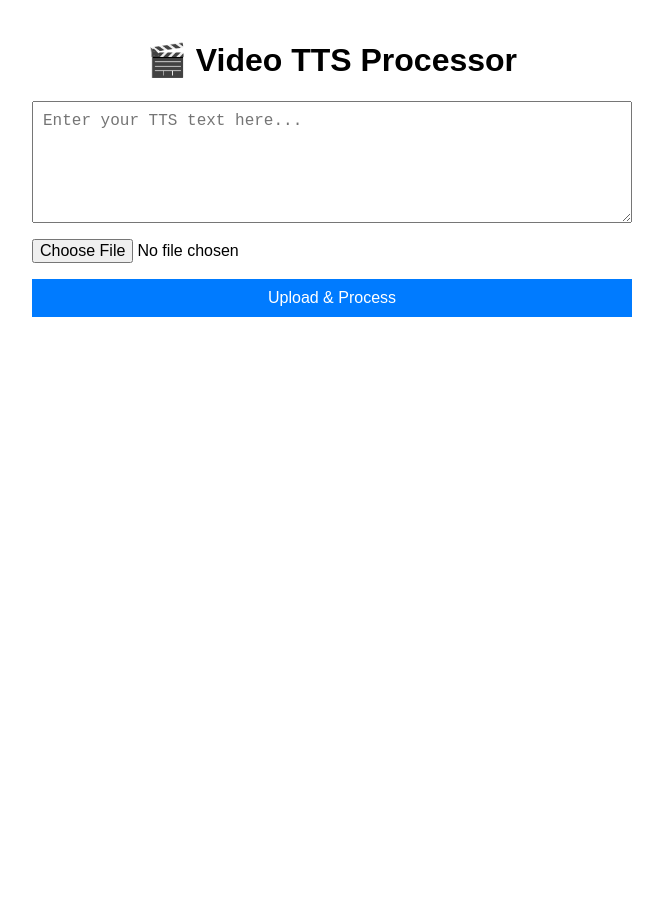
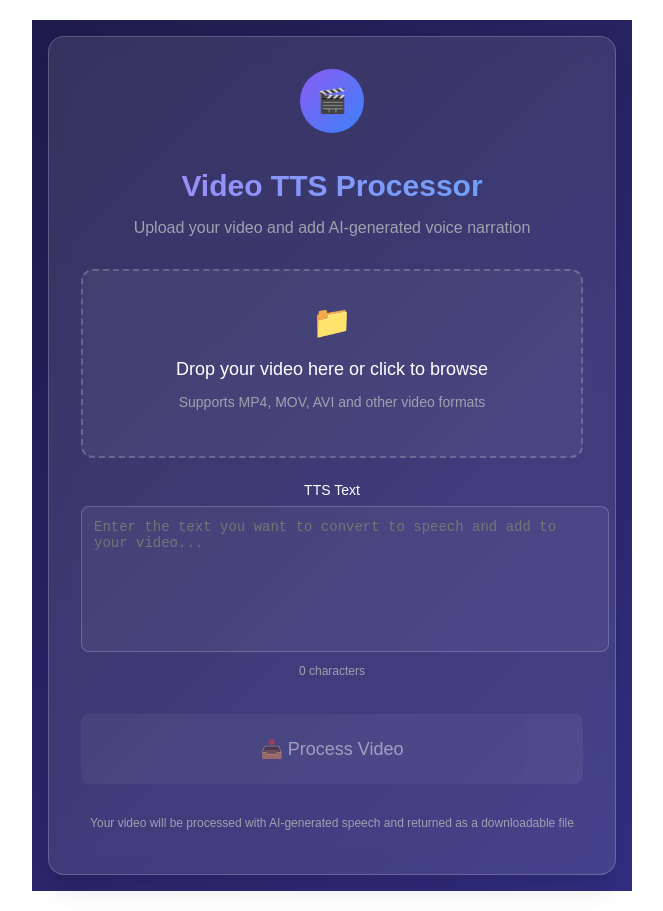
Before and after one commit to yuvalPerets/video-tts-client, a React (Create React App) app: page / in a window 1280 px wide. Shown: the whole page, without its empty margins (308-971 px from the left). Before the commit the page ends 800 px from the top, so only its background shows below. Built offline with nearby package versions, Linux system fonts and the light colour scheme.

Commit message:
changing the looks

```diff
--- a/src/App.js
+++ b/src/App.js
@@ -5,7 +5,7 @@ import "./App.css";
 function App() {
   return (
     <div className="App">
-      <h1>🎬 Video TTS Processor</h1>
+
       <UploadForm />
     </div>
   );
--- a/src/components/UploadForm.js
+++ b/src/components/UploadForm.js
@@ -1,16 +1,62 @@
-import React, { useState } from "react";
+import React, { useState, useRef } from "react";
 import axios from "axios";
 
 function UploadForm() {
   const [videoFile, setVideoFile] = useState(null);
   const [text, setText] = useState("");
-  const [progress, setProgress] = useState(0);
+  const [progress, setProgress] = useState({
+    upload: 0,
+    processing: false,
+    complete: false
+  });
   const [downloading, setDownloading] = useState(false);
   const [message, setMessage] = useState("");
+  const [isDragOver, setIsDragOver] = useState(false);
+  const fileInputRef = useRef(null);
+
+  const handleDragOver = (e) => {
+    e.preventDefault();
+    setIsDragOver(true);
+  };
+
+  const handleDragLeave = (e) => {
+    e.preventDefault();
+    setIsDragOver(false);
+  };
+
+  const handleDrop = (e) => {
+    e.preventDefault();
+    setIsDragOver(false);
+
+    const files = e.dataTransfer.files;
+    if (files.length > 0 && files[0].type.startsWith('video/')) {
+      setVideoFile(files[0]);
+      alert(`Selected: ${files[0].name}`);
+    } else {
+      alert("Please select a video file");
+    }
+  };
+
+  const handleFileSelect = (e) => {
+    const file = e.target.files?.[0];
+    if (file) {
+      setVideoFile(file);
+      alert(`Selected: ${file.name}`);
+    }
+  };
+
+  const resetProgress = () => {
+    setProgress({ upload: 0, processing: false, complete: false });
+    setMessage("");
+  };
 
   const handleUpload = async (e) => {
     e.preventDefault();
-    if (!videoFile || !text) return alert("Please upload a video and enter text.");
+
+    if (!videoFile || !text.trim()) {
+      alert("Please upload a video and enter text for TTS");
+      return;
+    }
 
     const formData = new FormData();
     formData.append("video", videoFile);
@@ -18,69 +64,294 @@ function UploadForm() {
 
     try {
       setDownloading(true);
-      setProgress(0);
-      setMessage("📤 Uploading and processing...");
+      resetProgress();
+      setMessage("📤 Uploading video...");
 
       const response = await axios.post(
-        "https://video-tts-backend.onrender.com/upload", // ✅ Use your backend URL
+        "https://video-tts-backend.onrender.com/upload",
         formData,
         {
           headers: { "Content-Type": "multipart/form-data" },
           responseType: "blob",
-          onUploadProgress: (e) => {
-            const percent = e.loaded / e.total;
-            setProgress(percent);
+          onUploadProgress: (progressEvent) => {
+            if (progressEvent.total) {
+              const uploadPercent = Math.round((progressEvent.loaded / progressEvent.total) * 100);
+              setProgress(prev => ({ ...prev, upload: uploadPercent }));
+
+              if (uploadPercent === 100) {
+                setMessage("🎬 Processing video with TTS...");
+                setProgress(prev => ({ ...prev, processing: true }));
+              }
+            }
           },
           timeout: 180000,
         }
       );
 
+      setProgress(prev => ({ ...prev, complete: true }));
+      setMessage("⬇️ Downloading processed video...");
+
+      // Create download
       const blob = new Blob([response.data], { type: "video/mp4" });
       const url = window.URL.createObjectURL(blob);
       const link = document.createElement("a");
       link.href = url;
-      link.download = `processed_${Date.now()}.mp4`;
+      link.download = `tts_video_${Date.now()}.mp4`;
       document.body.appendChild(link);
       link.click();
       link.remove();
+      window.URL.revokeObjectURL(url);
 
-      setMessage("✅ Video processed and downloaded.");
+      setMessage("✅ Video processed and downloaded successfully!");
+
     } catch (err) {
-      console.error("❌ Upload failed", err);
-      setMessage("❌ Upload or processing failed.");
+      console.error("Upload failed:", err);
+      setMessage("❌ Processing failed. Please try again.");
     } finally {
       setDownloading(false);
-      setProgress(0);
+      setTimeout(() => resetProgress(), 3000);
     }
   };
 
+  const getProgressPercent = () => {
+    if (progress.complete) return 100;
+    if (progress.processing) return 85;
+    return progress.upload;
+  };
+
   return (
-    <form onSubmit={handleUpload} className="upload-form">
+    <div style={{
+      minHeight: '100vh',
+      display: 'flex',
+      alignItems: 'center',
+      justifyContent: 'center',
+      padding: '1rem',
+      background: 'linear-gradient(135deg, #1e1b4b 0%, #312e81 100%)'
+    }}>
+      <div style={{
+        width: '100%',
+        maxWidth: '42rem',
+        backgroundColor: 'rgba(255, 255, 255, 0.1)',
+        backdropFilter: 'blur(10px)',
+        border: '1px solid rgba(255, 255, 255, 0.2)',
+        borderRadius: '1rem',
+        padding: '2rem',
+        boxShadow: '0 20px 25px -5px rgba(0, 0, 0, 0.1)'
+      }}>
+        {/* Header */}
+        <div style={{ textAlign: 'center', marginBottom: '2rem' }}>
+          <div style={{
+            display: 'inline-flex',
+            alignItems: 'center',
+            justifyContent: 'center',
+            width: '4rem',
+            height: '4rem',
+            borderRadius: '50%',
+            marginBottom: '1rem',
+            background: 'linear-gradient(135deg, #8b5cf6, #3b82f6)',
+            color: 'white',
+            fontSize: '1.5rem'
+          }}>
+            🎬
+          </div>
+          <h1 style={{
+            fontSize: '1.875rem',
+            fontWeight: 'bold',
+            background: 'linear-gradient(to right, #a78bfa, #60a5fa)',
+            WebkitBackgroundClip: 'text',
+            WebkitTextFillColor: 'transparent',
+            marginBottom: '0.5rem'
+          }}>
+            Video TTS Processor
+          </h1>
+          <p style={{ color: '#9ca3af' }}>
+            Upload your video and add AI-generated voice narration
+          </p>
+        </div>
+
+        <form onSubmit={handleUpload} style={{ display: 'flex', flexDirection: 'column', gap: '1.5rem' }}>
+          {/* File Upload Zone */}
+          <div
+            style={{
+              backgroundColor: 'rgba(255, 255, 255, 0.05)',
+              border: `2px dashed ${isDragOver ? '#8b5cf6' : 'rgba(255, 255, 255, 0.2)'}`,
+              borderRadius: '0.75rem',
+              padding: '2rem',
+              textAlign: 'center',
+              cursor: 'pointer',
+              transition: 'all 0.3s ease',
+              transform: isDragOver ? 'scale(1.02)' : 'scale(1)'
+            }}
+            onDragOver={handleDragOver}
+            onDragLeave={handleDragLeave}
+            onDrop={handleDrop}
+            onClick={() => fileInputRef.current?.click()}
+          >
+            <input
+              ref={fileInputRef}
+              type="file"
+              accept="video/*"
+              onChange={handleFileSelect}
+              style={{ display: 'none' }}
+              required
+            />
+
+            <div style={{ marginBottom: '1rem', fontSize: '2rem' }}>📁</div>
+
+            {videoFile ? (
+              <div>
+                <p style={{ color: '#34d399', fontWeight: '500', marginBottom: '0.5rem' }}>
+                  ✓ {videoFile.name}
+                </p>
+                <p style={{ color: '#9ca3af', fontSize: '0.875rem' }}>
+                  {(videoFile.size / (1024 * 1024)).toFixed(2)} MB
+                </p>
+              </div>
+            ) : (
+              <div>
+                <p style={{ fontSize: '1.125rem', fontWeight: '500', color: 'white', marginBottom: '0.5rem' }}>
+                  Drop your video here or click to browse
+                </p>
+                <p style={{ color: '#9ca3af', fontSize: '0.875rem' }}>
+                  Supports MP4, MOV, AVI and other video formats
+                </p>
+              </div>
+            )}
+          </div>
+
+          {/* Text Input */}
+          <div>
+            <label style={{ fontSize: '0.875rem', fontWeight: '500', color: 'white', marginBottom: '0.5rem', display: 'block' }}>
+              TTS Text
+            </label>
             <textarea
-        placeholder="Enter your TTS text here..."
+              placeholder="Enter the text you want to convert to speech and add to your video..."
               value={text}
               onChange={(e) => setText(e.target.value)}
+              style={{
+                width: '100%',
+                minHeight: '120px',
+                padding: '0.75rem',
+                backgroundColor: 'rgba(255, 255, 255, 0.05)',
+                border: '1px solid rgba(255, 255, 255, 0.2)',
+                borderRadius: '0.5rem',
+                color: 'white',
+                resize: 'none',
+                fontSize: '0.875rem'
+              }}
               required
             />
-      <input
-        type="file"
-        accept="video/*"
-        onChange={(e) => setVideoFile(e.target.files[0])}
-        required
-      />
-      <button type="submit" disabled={downloading}>
-        {downloading ? "Processing..." : "Upload & Process"}
-      </button>
+            <p style={{ color: '#9ca3af', fontSize: '0.75rem', marginTop: '0.5rem' }}>
+              {text.length} characters
+            </p>
+          </div>
 
+          {/* Progress Section */}
           {downloading && (
-        <>
-          <progress value={progress} max="1" />
-          <p>Uploading... {Math.round(progress * 100)}%</p>
-        </>
+            <div style={{ display: 'flex', flexDirection: 'column', gap: '1rem' }}>
+              <div style={{ display: 'flex', alignItems: 'center', gap: '0.75rem' }}>
+                <div style={{
+                  width: '1.25rem',
+                  height: '1.25rem',
+                  border: '2px solid #8b5cf6',
+                  borderTopColor: 'transparent',
+                  borderRadius: '50%',
+                  animation: 'spin 1s linear infinite'
+                }}></div>
+                <span style={{ fontSize: '0.875rem', fontWeight: '500', color: 'white' }}>{message}</span>
+              </div>
+
+              <div>
+                <div style={{ display: 'flex', justifyContent: 'space-between', fontSize: '0.875rem', marginBottom: '0.5rem' }}>
+                  <span style={{ color: 'white' }}>Progress</span>
+                  <span style={{ color: 'white' }}>{getProgressPercent()}%</span>
+                </div>
+                <div style={{
+                  width: '100%',
+                  height: '0.5rem',
+                  backgroundColor: 'rgba(255, 255, 255, 0.2)',
+                  borderRadius: '0.25rem',
+                  overflow: 'hidden'
+                }}>
+                  <div style={{
+                    width: `${getProgressPercent()}%`,
+                    height: '100%',
+                    background: 'linear-gradient(135deg, #8b5cf6, #3b82f6)',
+                    transition: 'width 0.5s ease'
+                  }}></div>
+                </div>
+              </div>
+            </div>
           )}
 
-      <p>{message}</p>
+          {/* Status Message */}
+          {message && !downloading && (
+            <div style={{
+              textAlign: 'center',
+              padding: '1rem',
+              borderRadius: '0.5rem',
+              backgroundColor: 'rgba(255, 255, 255, 0.05)',
+              border: '1px solid rgba(255, 255, 255, 0.1)'
+            }}>
+              <span style={{ fontSize: '0.875rem', color: 'white' }}>{message}</span>
+            </div>
+          )}
+
+          {/* Submit Button */}
+          <button
+            type="submit"
+            disabled={downloading || !videoFile || !text.trim()}
+            style={{
+              width: '100%',
+              background: downloading || !videoFile || !text.trim() ?
+                'rgba(255, 255, 255, 0.1)' :
+                'linear-gradient(135deg, #8b5cf6, #3b82f6)',
+              color: 'white',
+              fontWeight: '500',
+              padding: '1.5rem',
+              fontSize: '1.125rem',
+              border: 'none',
+              borderRadius: '0.5rem',
+              cursor: downloading || !videoFile || !text.trim() ? 'not-allowed' : 'pointer',
+              opacity: downloading || !videoFile || !text.trim() ? 0.5 : 1,
+              transition: 'all 0.3s ease'
+            }}
+          >
+            {downloading ? (
+              <div style={{ display: 'flex', alignItems: 'center', justifyContent: 'center', gap: '0.5rem' }}>
+                <div style={{
+                  width: '1.25rem',
+                  height: '1.25rem',
+                  border: '2px solid white',
+                  borderTopColor: 'transparent',
+                  borderRadius: '50%',
+                  animation: 'spin 1s linear infinite'
+                }}></div>
+                Processing...
+              </div>
+            ) : (
+              <div style={{ display: 'flex', alignItems: 'center', justifyContent: 'center', gap: '0.5rem' }}>
+                📥 Process Video
+              </div>
+            )}
+          </button>
         </form>
+
+        {/* Footer */}
+        <div style={{ marginTop: '2rem', textAlign: 'center', fontSize: '0.75rem', color: '#9ca3af' }}>
+          <p>Your video will be processed with AI-generated speech and returned as a downloadable file</p>
+        </div>
+      </div>
+
+      <style>
+        {`
+          @keyframes spin {
+            from { transform: rotate(0deg); }
+            to { transform: rotate(360deg); }
+          }
+        `}
+      </style>
+    </div>
   );
 }
 
```
Lines whose indentation alone changed are shown as unchanged.
